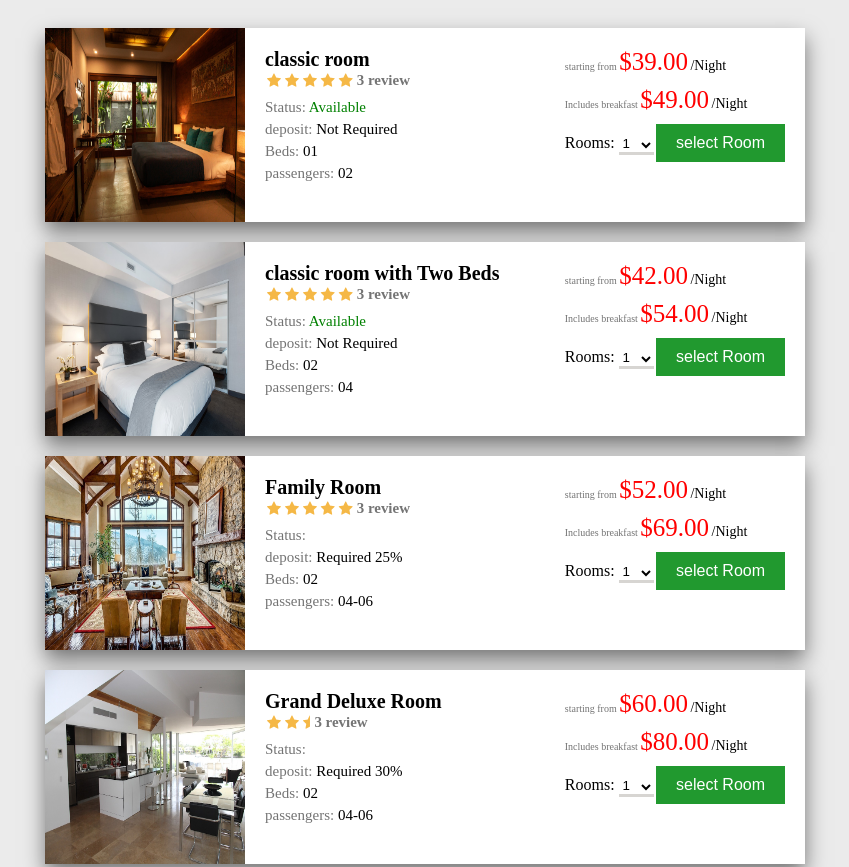
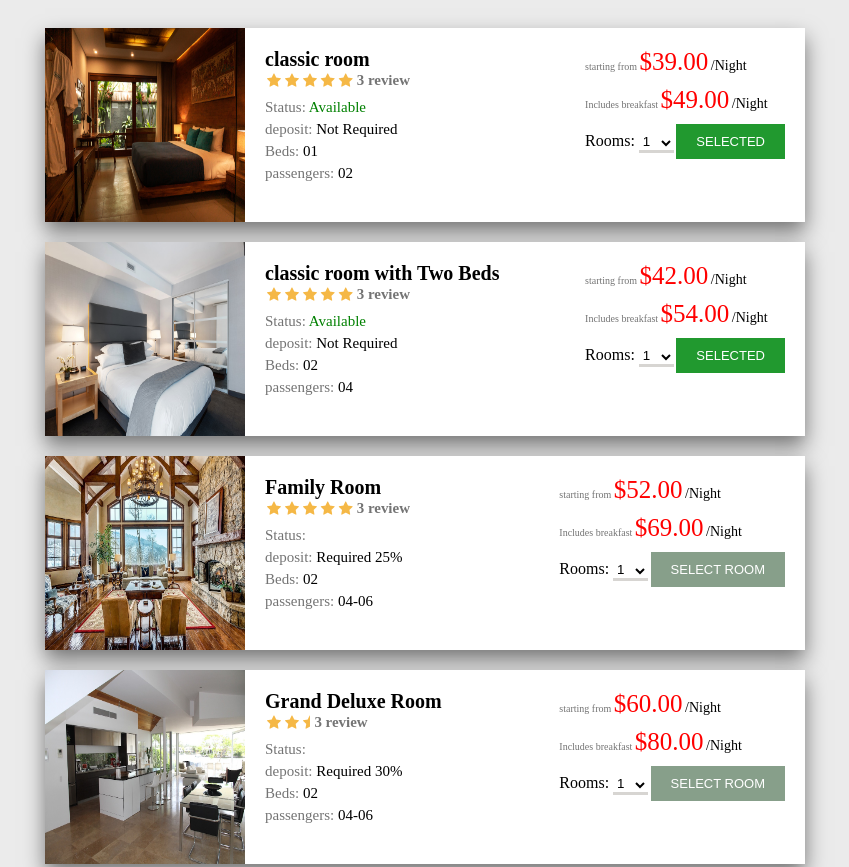
Before and after one commit to farazmrx/MonalisaHotel, a website: page reservation.html in a window 1280 px wide. Shown: the part 960-1827 px from the top of the page, without its empty margins (215-1064 px from the left). Drawn offline with nearby package versions, Linux system fonts and the light colour scheme; a web font is replaced by a local one.

Commit message:
Change button color of form in reservation page

```diff
--- a/reservation.html
+++ b/reservation.html
@@ -109,7 +109,7 @@
                                     <option value="3">3</option>
                                     <option value="4">4</option>
                                 </select>
-                                <input type="submit" value="select Room" class="btn--green-light-1">
+                                <input type="submit" value="Selected" class="btn--selected">
                             </form>
                         </div><!-- availableroom__box--count -->
                     </div><!-- availableroom__box--content-right -->
@@ -174,7 +174,7 @@
                                     <option value="3">3</option>
                                     <option value="4">4</option>
                                 </select>
-                                <input type="submit" value="select Room" class="btn--green-light-1">
+                                <input type="submit" value="Selected" class="btn--selected">
                             </form>
                         </div><!-- availableroom__box--count -->
                     </div><!-- availableroom__box--content-right -->
@@ -239,7 +239,7 @@
                                     <option value="3">3</option>
                                     <option value="4">4</option>
                                 </select>
-                                <input type="submit" value="select Room" class="btn--green-light-1">
+                                <input type="submit" value="select Room" class="btn--notselected">
                             </form>
                         </div><!-- availableroom__box--count -->
                     </div><!-- availableroom__box--content-right -->
@@ -302,7 +302,7 @@
                                     <option value="3">3</option>
                                     <option value="4">4</option>
                                 </select>
-                                <input type="submit" value="select Room" class="btn--green-light-1">
+                                <input type="submit" value="select Room" class="btn--notselected">
                             </form>
                         </div><!-- availableroom__box--count -->
                     </div><!-- availableroom__box--content-right -->
--- a/sass/components/_button.scss
+++ b/sass/components/_button.scss
@@ -48,7 +48,7 @@
     }
 }
 
-.btn--green-light-1 {
+.btn--selected {
     font-size: 1.6rem;
     color: $color-white;
     background-color: $color-green-light-1;
@@ -64,3 +64,20 @@
         box-shadow: 0 1rem 2rem rgba($color: #000000, $alpha: .5);
     }
 }
+
+.btn--notselected {
+    font-size: 1.6rem;
+    color: $color-white;
+    background-color: $color-green-dark-1;
+    padding: 1rem 2rem;
+    border: none;
+    display: inline-block;
+    transition: all .5s;
+    cursor: pointer;
+
+    &:hover {
+        background-color: $color-green-light-1;
+        transform: translateY(-3px);
+        box-shadow: 0 1rem 2rem rgba($color: #000000, $alpha: .5);
+    }
+}
--- a/sass/pages/_reservation.scss
+++ b/sass/pages/_reservation.scss
@@ -24,6 +24,11 @@
 
             label {
                 font-size: 1.6rem;
+            }
+
+            input {
+                text-transform: uppercase;
+                font-size: 1.3rem;
             }
         }
 
```
Also changed, not shown: dist/style.css.
